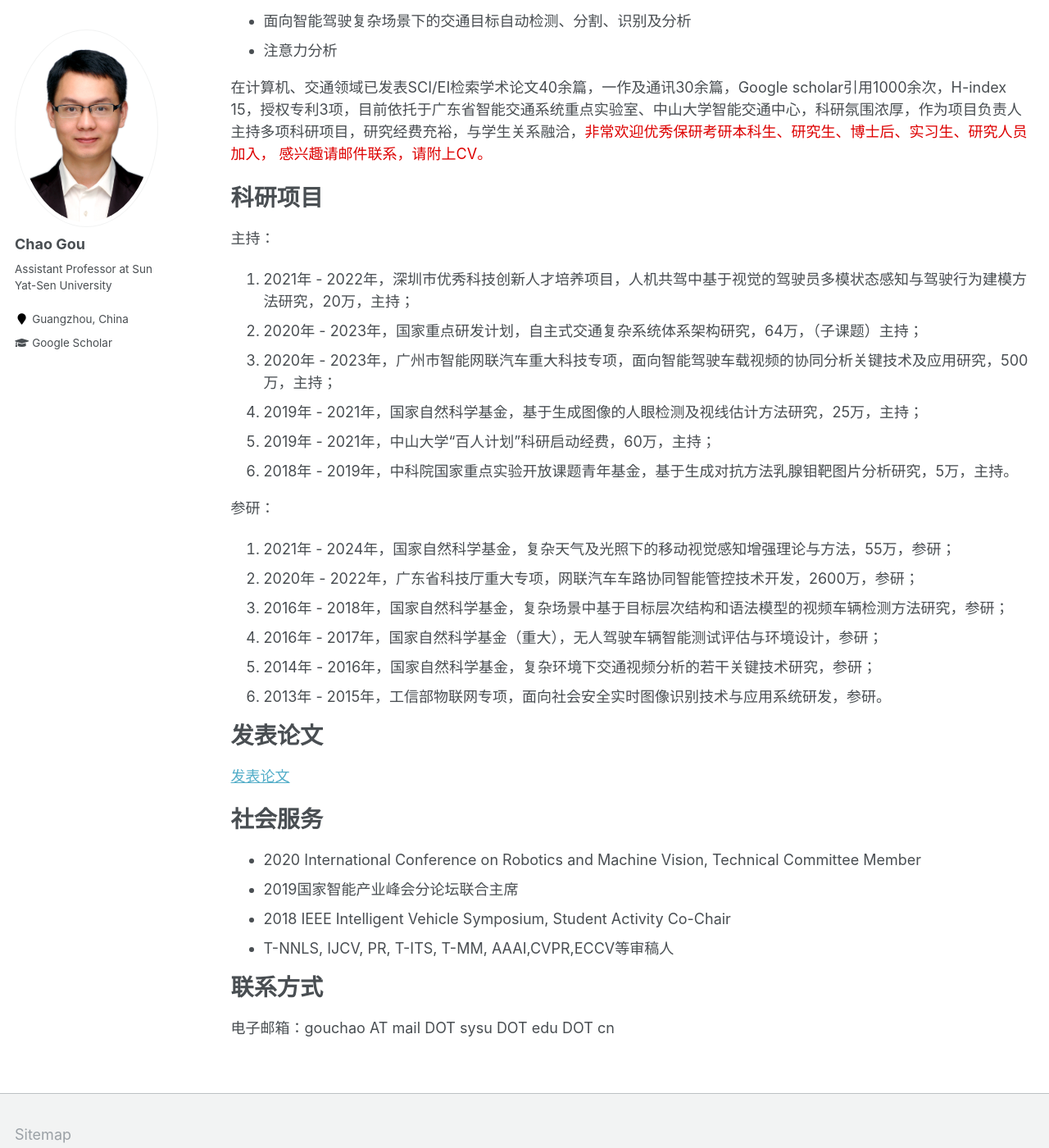
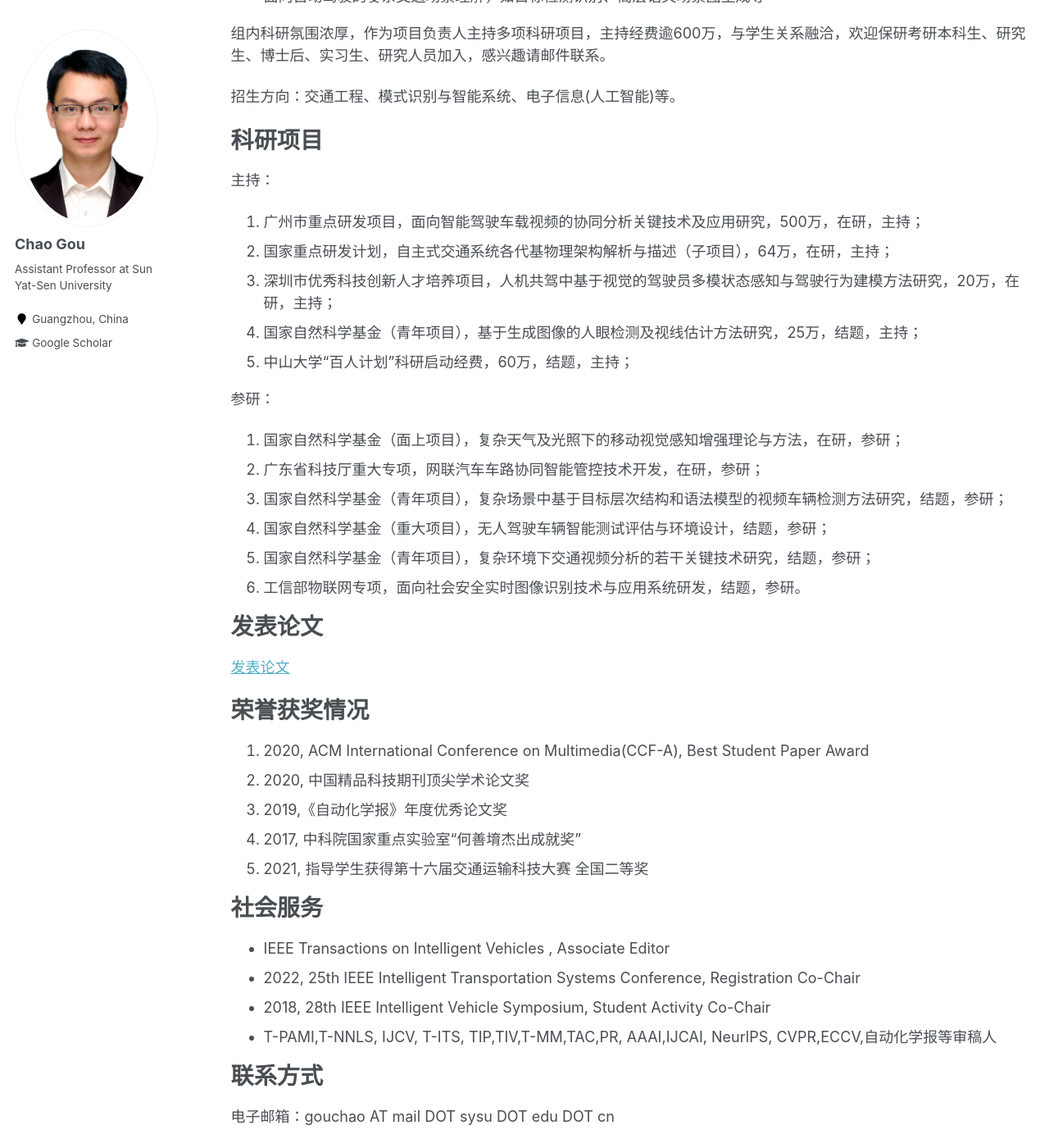
Before and after one commit to chaogou/chaogou.github.io, a Jekyll site: the page built from _pages/cv.md, in a window 1280 px wide and 1400 px high, scrolled down 612 px. Shown: the whole window at 82% size. Built offline with Jekyll 4.4.1, drawn with Linux system fonts in a browser that asks for light colours; comment, search, counter and statistics services are not loaded; some of the changed text lies outside the part shown.

Commit message:
update202204

```diff
--- a/_pages/cv.md
+++ b/_pages/cv.md
@@ -11,57 +11,59 @@ redirect_from:
 
 个人简介
 ======
-苟超，博士，助理教授，硕士生导师，中山大学“百人计划”引进人才。
+苟超，博士，副教授，硕士生导师，中山大学“百人计划”引进人才。
 
-* 2019年8月- 至今，中山大学，智能工程学院，助理教授
-* 2017年7月- 2019年7月，中科院自动化研究所，复杂系统管理与控制国家重点实验室，助理研究员
-* 2015年9月- 2017年1月，美国伦斯勒理工大学，电子、计算机与系统工程学院，联合培养博士
-* 2012年9月- 2017年7月，中国科学院大学，人工智能学院，博士
-* 2008年9月- 2012年7月，电子科技大学，自动化学院，学士
+2012年毕业于电子科技大学获学士学位，后于中国科学院大学人工智能学院直接攻读博士，师从王飞跃教授。2015至2017年在美国伦斯勒理工进行博士联合培养，联合指导老师为Qiang Ji教授，2017年获得博士学位。2017年7月至2019年7月任中科院自动化研究所助理研究员，2019年8月起加入中山大学智能工程学院先后任助理教授、副教授。
 
 研究方向
 ======
-主要从事计算机视觉、模式识别、元学习、深度学习等人工智能方法及其在智能驾驶、人机交互、智慧交通等领域的分析与应用研究。具体包括：
+长期从事计算机视觉、模式识别、深度学习、生成对抗等人工智能方法，及其在智能驾驶、智慧交通、人机交互、医疗健康等领域的应用研究。在人工智能、智慧交通等领域已发表期刊及会议论文60余篇，包括TITS、TFS、TIV、PR、自动化学报等期刊，以及CVPR、ICCV、ACMMM等CCF-A类会议，Google学术引用1600余次，H-index 20，曾获自动化学报年度优秀论文奖、ACMMM最佳学生论文奖。
+研究内容主要包括：
+
 * 人脸关键点检测、人脸识别、人眼检测跟踪及视线估计、情感计算等
-* 人机交互感知、意图分析、面向数字座舱的驾驶员状态估计与分析
-* 面向智能驾驶复杂场景下的交通目标自动检测、分割、识别及分析
-* 注意力分析
+* 人人机交互感知、意图分析、视觉推理、面向数字座舱的驾驶员状态估计与分析
+* 面向自动驾驶的复杂交通场景理解，如目标检测识别、高层语义场景图生成等
 
-在计算机、交通领域已发表SCI/EI检索学术论文40余篇，一作及通讯30余篇，Google scholar引用1000余次，H-index 15，授权专利3项，目前依托于广东省智能交通系统重点实验室、中山大学智能交通中心，科研氛围浓厚，作为项目负责人主持多项科研项目，研究经费充裕，与学生关系融洽，<font color="#dd0000">非常欢迎优秀保研考研本科生、研究生、博士后、实习生、研究人员加入，
-感兴趣请邮件联系，请附上CV。</font>
+组内科研氛围浓厚，作为项目负责人主持多项科研项目，主持经费逾600万，与学生关系融洽，欢迎保研考研本科生、研究生、博士后、实习生、研究人员加入，感兴趣请邮件联系。
 
+招生方向：交通工程、模式识别与智能系统、电子信息(人工智能)等。
 
 科研项目
 ======
 主持：
-1.	2021年 - 2022年，深圳市优秀科技创新人才培养项目，人机共驾中基于视觉的驾驶员多模状态感知与驾驶行为建模方法研究，20万，主持；
-2.	2020年 - 2023年，国家重点研发计划，自主式交通复杂系统体系架构研究，64万，（子课题）主持；
-3.	2020年 - 2023年，广州市智能网联汽车重大科技专项，面向智能驾驶车载视频的协同分析关键技术及应用研究，500万，主持；
-4.	2019年 - 2021年，国家自然科学基金，基于生成图像的人眼检测及视线估计方法研究，25万，主持；
-5.	2019年 - 2021年，中山大学“百人计划”科研启动经费，60万，主持；
-6.	2018年 - 2019年，中科院国家重点实验开放课题青年基金，基于生成对抗方法乳腺钼靶图片分析研究，5万，主持。
+1.	广州市重点研发项目，面向智能驾驶车载视频的协同分析关键技术及应用研究，500万，在研，主持；
+2.	国家重点研发计划，自主式交通系统各代基物理架构解析与描述（子项目），64万，在研，主持；
+3.	深圳市优秀科技创新人才培养项目，人机共驾中基于视觉的驾驶员多模状态感知与驾驶行为建模方法研究，20万，在研，主持；
+4.	国家自然科学基金（青年项目），基于生成图像的人眼检测及视线估计方法研究，25万，结题，主持；
+5.	中山大学“百人计划”科研启动经费，60万，结题，主持；
 
 参研：
-1.	2021年 - 2024年，国家自然科学基金，复杂天气及光照下的移动视觉感知增强理论与方法，55万，参研；
-2.  2020年 - 2022年，广东省科技厅重大专项，网联汽车车路协同智能管控技术开发，2600万，参研；
-3.	2016年 - 2018年，国家自然科学基金，复杂场景中基于目标层次结构和语法模型的视频车辆检测方法研究，参研；
-4.	2016年 - 2017年，国家自然科学基金（重大），无人驾驶车辆智能测试评估与环境设计，参研；
-5.	2014年 - 2016年，国家自然科学基金，复杂环境下交通视频分析的若干关键技术研究，参研；
-6.	2013年 - 2015年，工信部物联网专项，面向社会安全实时图像识别技术与应用系统研发，参研。
+1.	国家自然科学基金（面上项目），复杂天气及光照下的移动视觉感知增强理论与方法，在研，参研；
+2.  广东省科技厅重大专项，网联汽车车路协同智能管控技术开发，在研，参研；
+3.	国家自然科学基金（青年项目），复杂场景中基于目标层次结构和语法模型的视频车辆检测方法研究，结题，参研；
+4.	国家自然科学基金（重大项目），无人驾驶车辆智能测试评估与环境设计，结题，参研；
+5.	国家自然科学基金（青年项目），复杂环境下交通视频分析的若干关键技术研究，结题，参研；
+6.	工信部物联网专项，面向社会安全实时图像识别技术与应用系统研发，结题，参研。
 
 
 发表论文
 ======
 [发表论文](https://chaogou.github.io/publications/)
 
+荣誉获奖情况
+======
+1.	2020, ACM International Conference on Multimedia(CCF-A), Best Student Paper Award
+2.	2020, 中国精品科技期刊顶尖学术论文奖
+3.	2019,《自动化学报》年度优秀论文奖
+4.	2017, 中科院国家重点实验室“何善堉杰出成就奖”
+5.	2021, 指导学生获得第十六届交通运输科技大赛 全国二等奖
 
 社会服务
 ======
-
-* 2020 International Conference on Robotics and Machine Vision, Technical Committee Member
-* 2019国家智能产业峰会分论坛联合主席
-* 2018 IEEE Intelligent Vehicle Symposium, Student Activity Co-Chair
-* T-NNLS, IJCV, PR, T-ITS, T-MM, AAAI,CVPR,ECCV等审稿人
+* IEEE Transactions on Intelligent Vehicles , Associate Editor
+* 2022, 25th IEEE Intelligent Transportation Systems Conference, Registration Co-Chair
+* 2018, 28th  IEEE Intelligent Vehicle Symposium, Student Activity Co-Chair
+* T-PAMI,T-NNLS, IJCV, T-ITS, TIP,TIV,T-MM,TAC,PR, AAAI,IJCAI, NeurlPS, CVPR,ECCV,自动化学报等审稿人
 
 联系方式
 ======
```
Also changed, not shown: _pages/about.md (+10 -11 lines), _pages/publications.md (+17 -32 lines).
